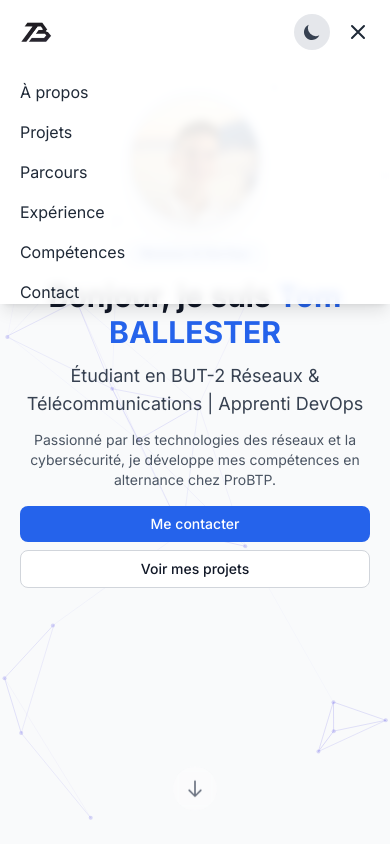
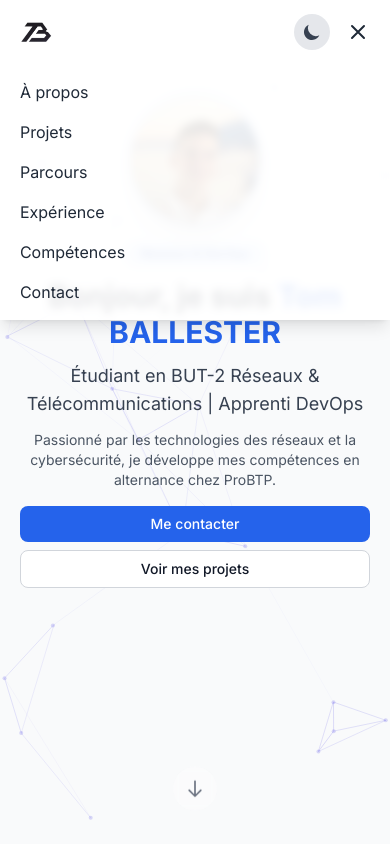
Before and after one commit to Tobm18/portfolio, a Next.js app: page / in a window 390 px wide. Both pictures are taken after a click on the button 358 px from the left and 32 px from the top of the page. Shown: the top 844 px of the page. Built offline with nearby package versions, Linux system fonts and the light colour scheme; what tailwindcss-scrollbar would draw is missing.

Commit message:
increase mobile menu height for improved visibility

```diff
--- a/src/components/Navbar.tsx
+++ b/src/components/Navbar.tsx
@@ -120,10 +120,11 @@ export default function Navbar() {
         <div
           className={`md:hidden overflow-hidden transition-all duration-300 ease-in-out ${
             menuVisible
-              ? 'max-h-60 transform translate-y-0'
+              ? 'max-h-80 transform translate-y-0'
               : 'max-h-0 transform -translate-y-5'
           }`}
-        >          <div className="container mx-auto px-4 py-4 flex flex-col space-y-4">
+        >
+        <div className="container mx-auto px-4 py-4 flex flex-col space-y-4">
             <Link href="#about" className="text-gray-800 dark:text-gray-200" onClick={closeMenu}>À propos</Link>
             <Link href="#projects" className="text-gray-800 dark:text-gray-200" onClick={closeMenu}>Projets</Link>
             <Link href="#parcours" className="text-gray-800 dark:text-gray-200" onClick={closeMenu}>Parcours</Link>
```
